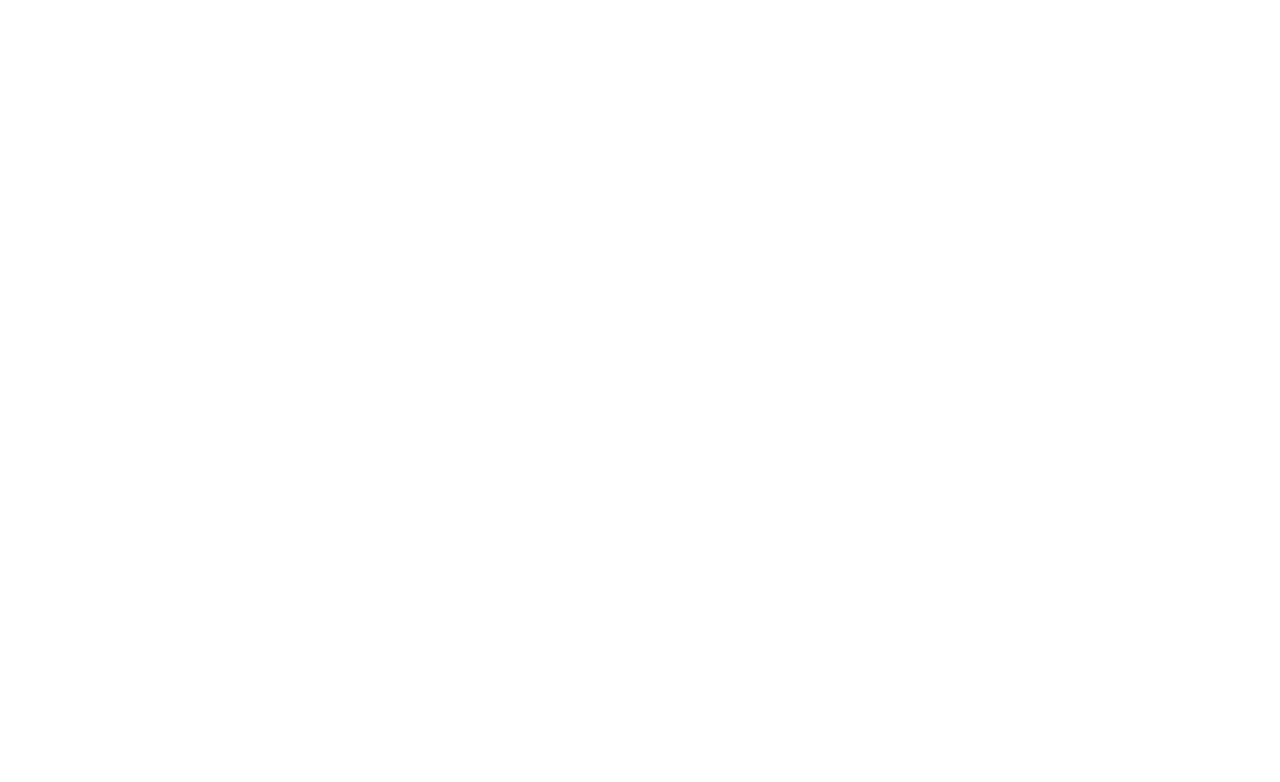
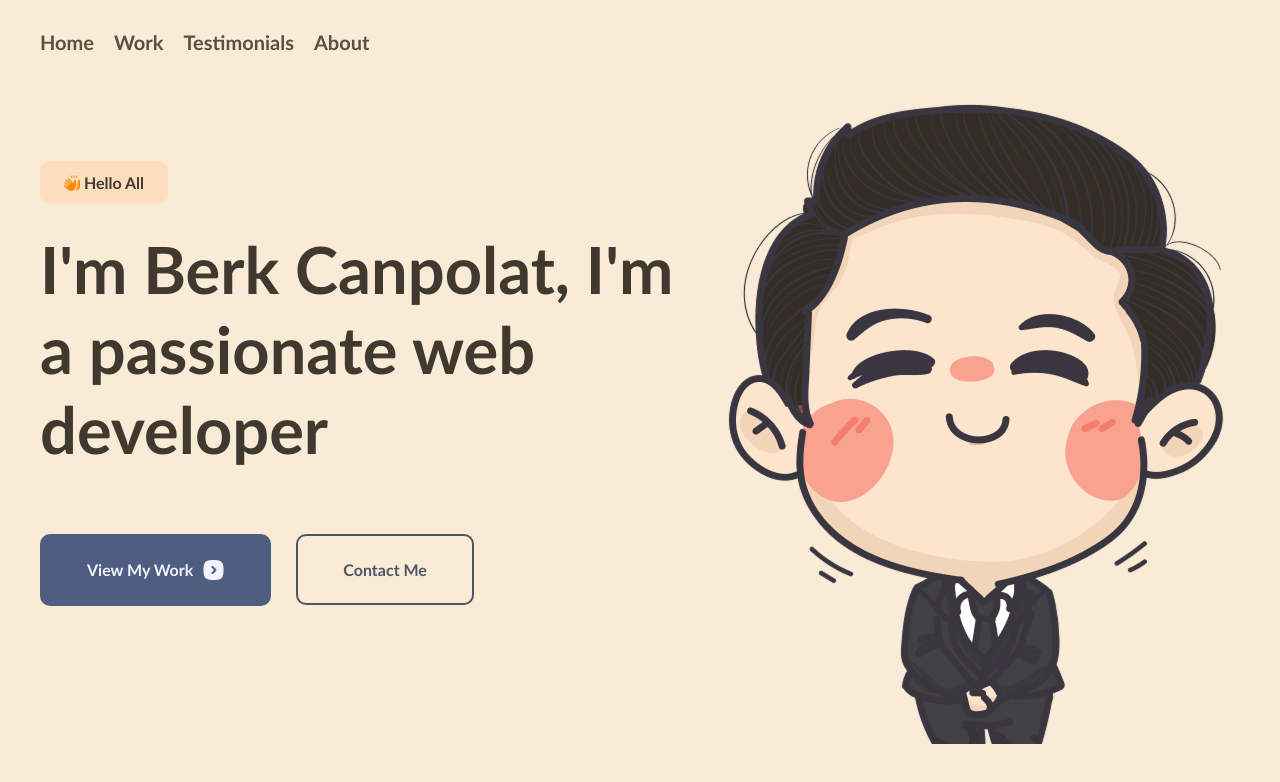
Before and after one commit to BerkCanpolat/Frontend-BasicPortfolio, a plain HTML site: page index.html in a window 1280 px wide. Drawn offline with Linux system fonts and the light colour scheme.

Commit message:
Nav menu and header part of simple portfolio website completed

```diff
--- a/index.html
+++ b/index.html
@@ -1,11 +1,55 @@
 <!DOCTYPE html>
 <html lang="en">
-<head>
-    <meta charset="UTF-8">
-    <meta name="viewport" content="width=device-width, initial-scale=1.0">
+  <head>
+    <meta charset="UTF-8" />
+    <meta name="viewport" content="width=device-width, initial-scale=1.0" />
     <title>Basic Portfolio</title>
-</head>
-<body>
+    <!-- Font Awesome -->
+    <script
+      src="https://kit.fontawesome.com/0d0fffe855.js"
+      crossorigin="anonymous"
+    ></script>
+    <!-- CSS -->
+    <link rel="stylesheet" href="style.css" />
+  </head>
+  <body>
+    <!-- HEADER START -->
+    <header>
+        <div class="container">
+            <nav>
+              <ul class="nav-list">
+                <li>
+                  <a href="#">Home</a>
+                </li>
+                <li><a href="#">Work</a></li>
+                <li><a href="#">Testimonials</a></li>
+                <li><a href="#">About</a></li>
+              </ul>
+            </nav>
+            <div class="header-content">
+              <div class="header-content__left">
+                <div class="left-btn">
+                  <a href="#"><i class="fa-solid fa-hands-clapping"></i> Hello All</a>
+                </div>
+                <div class="left-text">
+                  <h1>I'm Berk Canpolat, I'm a passionate web developer</h1>
+                </div>
+                <div class="left-flexbtn">
+                  <div class="btn-one">
+                      <a href="#">View My Work <img src="img/btn-icon.png" alt=""></a>
+                  </div>
+                  <div class="btn-two">
+                      <a href="#">Contact Me</a>
+                  </div>
+                </div>
+              </div>
+              <div class="header-content__right">
+                  <img src="img/bg-one.png" alt="">
+              </div>
+            </div>
 
-</body>
+        </div>
+    </header>
+    <!-- HEADER END -->
+  </body>
 </html>
--- /dev/null
+++ b/style.css
@@ -0,0 +1,107 @@
+* {
+    margin: 0;
+    padding: 0;
+    box-sizing: border-box;
+    font-family: 'Gill Sans', 'Gill Sans MT', Calibri, 'Trebuchet MS', sans-serif;
+}
+
+:root {
+    --nav-text: #594F43;
+    --button-hello-bg: #FFDDBF;
+    --button-hello-text: #403930;
+    --text-color: #403930;
+    --button-one-bg: #4E5E80;
+    --button-one-text: #F3F2FF;
+    --button-second-border: #4D5566;
+    --button-secont-text: #4D5566;
+    --home-text-color: #403930;
+}
+
+.container {
+    max-width: 1200px;
+    margin: 0 auto;
+}
+
+/* HEADER START */
+header {
+    background-color: antiquewhite;
+    height: 100vh;
+}
+nav {
+    padding: 30px 0;
+}
+.nav-list {
+    display: flex;
+    align-items: center;
+    list-style-type: none;
+    gap: 20px;
+}
+
+.nav-list li a {
+    text-decoration: none;
+    color: var(--nav-text);
+    font-size: 20px;
+    font-weight: 600;
+}
+
+.header-content {
+    display: flex;
+    align-items: center;
+}
+
+.left-btn a {
+    background-color: var(--button-hello-bg);
+    text-decoration: none;
+    color: var(--button-hello-text);
+    font-weight: 600;
+    border-radius: 10px;
+    display: inline-block;
+
+    padding: 12px 24px;
+    margin-bottom: 25px;
+}
+
+.left-btn a i {
+    color: darkorange;
+}
+
+.left-text h1 {
+    font-size: 65px;
+    color: var(--home-text-color);
+    line-height: 80px;
+}
+
+.left-flexbtn {
+    display: flex;
+    align-items: center;
+    gap: 25px;
+    margin: 65px 0;
+}
+
+.left-flexbtn .btn-one a {
+    display: flex;
+    align-items: center;
+    gap: 10px;
+
+    background-color: var(--button-one-bg);
+    color: var(--button-one-text);
+
+    text-decoration: none;
+    padding: 24px 45px;
+    border-radius: 10px;
+    font-weight: bold;
+    border: 2px solid var(--button-one-bg);
+}
+
+.btn-two a {
+    text-decoration: none;
+    color: var(--button-secont-text);
+    background-color: transparent;
+
+    border: 2px solid var(--button-second-border);
+
+    padding: 24px 45px;
+    border-radius: 10px;
+    font-weight: bold;
+}
+/* HEADER END */
```
